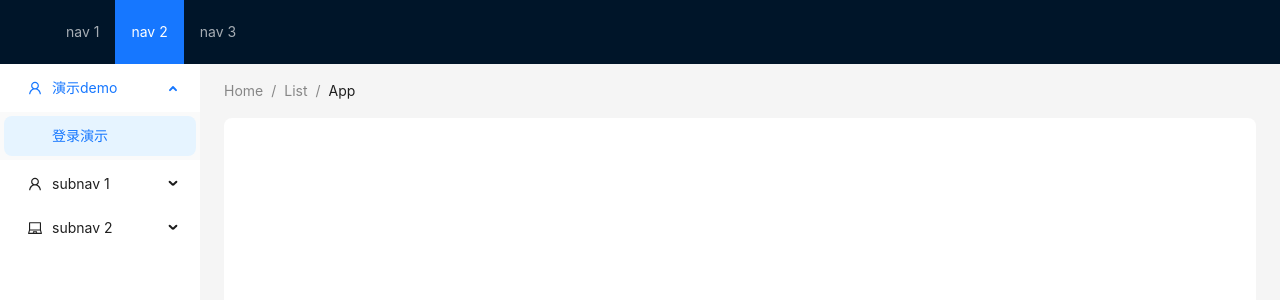
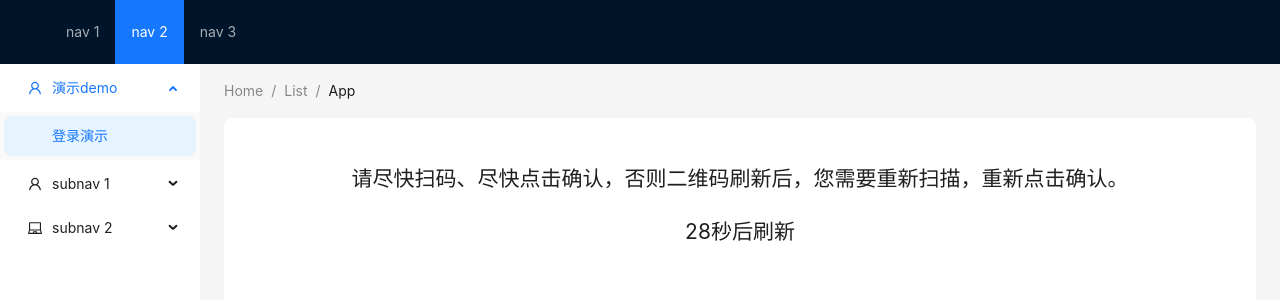
Before and after one commit to lgh06/react_vite_router_jotai, a React (Vite) app: page /#/ in a window 1280 px wide. Both pictures are taken after a click on the item "登录演示". Shown: the top 300 px of the page. Built offline with nearby package versions, Linux system fonts and the light colour scheme; no server answers.

Commit message:
二维码刷新提醒

```diff
--- a/src/routes/login.jsx
+++ b/src/routes/login.jsx
@@ -1,20 +1,24 @@
-import { useEffect } from "react";
+import { useEffect, useRef, useState } from "react";
 import {QRCodeSVG} from 'qrcode.react';
 import css from "./login.module.scss";
 import { useAtom } from 'jotai'
 import { userNameAtom,loginKeyAtom, userIdAtom, urlAtom } from "../store/user.js";
+import { Button } from "antd";
 
 function Login() {
   const [url, setUrl] = useAtom(urlAtom);
   const [loginKey, setLoginKey] = useAtom(loginKeyAtom);
   const [userId, setUserId] = useAtom(userIdAtom);
   const [userName, setUserName] = useAtom(userNameAtom);
+  const [time, setTime] = useState(28);
+  const timeRef = useRef(28);
+
 
 
   useEffect(() => {
     let func = () =>{
-      if(userId != "") return;
-      if(userName != "") return;
+      if(userId !== 0) return;
+      if(userName !== "") return;
       fetch("http://localhost:3000/sso/e9getLoginForm").then(res =>{
         res.json().then(data => {
           setUrl(data.qrcode.text);
@@ -26,7 +30,7 @@ function Login() {
     func();
     let iid = setInterval(()=>{
       func()
-    }, 25 *1000);
+    }, 28 *1000);
     return () => {
       clearInterval(iid);
     }
@@ -61,6 +65,26 @@ function Login() {
   // eslint-disable-next-line react-hooks/exhaustive-deps
   }, [loginKey]);
 
+  useEffect(()=>{
+    console.log("triggered use effect timeRef", url, time, timeRef.current)
+    if(url == "") return;
+    setTime(28);
+    let iid = setInterval(()=>{
+      if(timeRef.current == 0){
+        timeRef.current = 27;
+      }else{
+        timeRef.current -= 1;
+      }
+      setTime(timeRef.current)
+    }, 1000);
+    return ()=> {
+      clearInterval(iid)
+      timeRef.current = 0;
+      console.log("destroy use effect timeRef")
+    };
+  // eslint-disable-next-line react-hooks/exhaustive-deps
+  }, [url]);
+
   return (
     <div>
       { url && (!userId) ?
@@ -69,13 +93,24 @@ function Login() {
           </div>
           : null }
       {
+        userId == 0 && <>
+          <p style={{textAlign:"center", fontSize:"1.5em"}}>请尽快扫码、尽快点击确认，否则二维码刷新后，您需要重新扫描，重新点击确认。</p>
+
+        </>
+      }
+      {
+        <>
+          <p style={{textAlign:"center", fontSize:"1.5em"}}>{time}秒后刷新</p>
+        </>
+      }
+      {
         (userId!=0) && <p className={css.p}>userId: {userId}</p>
       }
       {
         userName && <p className={css.p}>userName: {userName}</p>
       }
 
-{
+      {
         (userId!=0) && <div>
           <a className={css.a} href="http://localhost:3000/knex/1" target="_blank">
             接口示例1&nbsp;&nbsp;Oracle&nbsp;&nbsp;CRM_CustomerInfo
@@ -85,6 +120,18 @@ function Login() {
           </a>
         </div>
       }
+
+      {
+        (userId!=0) && (<>
+          <br />
+          <Button onClick={()=>{
+            setUserId(0)
+            setUserName("")
+          }}>
+            退出
+          </Button>
+        </>)
+      }
     </div>
   );
 }
--- a/src/store/user.js
+++ b/src/store/user.js
@@ -1,9 +1,11 @@
 import { atom } from 'jotai'
+import { atomWithStorage } from 'jotai/utils'
+
 
 
 let urlAtom = atom("")
 let loginKeyAtom = atom("")
-let userIdAtom = atom(0)
-let userNameAtom = atom("")
+let userIdAtom = atomWithStorage("userId",0)
+let userNameAtom = atomWithStorage("userName","")
 
 export { urlAtom, loginKeyAtom, userIdAtom, userNameAtom }
```
